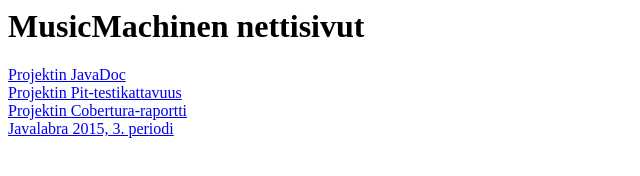
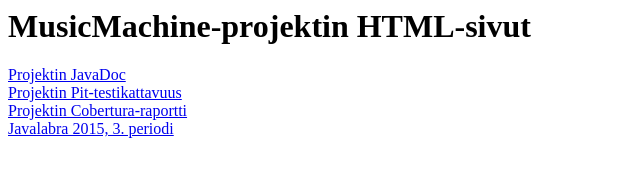
Before and after one commit to areee/MusicMachine, a plain HTML site: page index.html in a window 1280 px wide. Shown: the whole page, without its empty margins (0-640 px from the left). Drawn offline with Linux system fonts and the light colour scheme.

Commit message:
index.html päivitetty

```diff
--- a/index.html
+++ b/index.html
@@ -1,4 +1,4 @@
-<h1>MusicMachinen nettisivut</h1>
+<h1>MusicMachine-projektin HTML-sivut</h1>
 <a href="https://areee.github.io/MusicMachine/javadoc/"> Projektin JavaDoc</a>
 <br>
 <a href="https://areee.github.io/MusicMachine/dokumentaatio/pit/201502101534/index.html"> Projektin Pit-testikattavuus</a>
```
